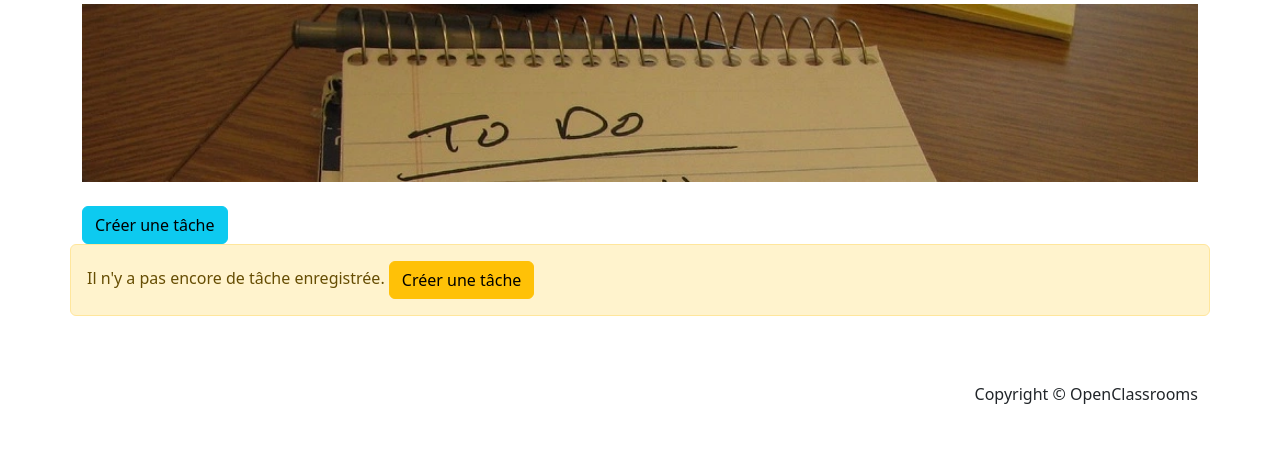
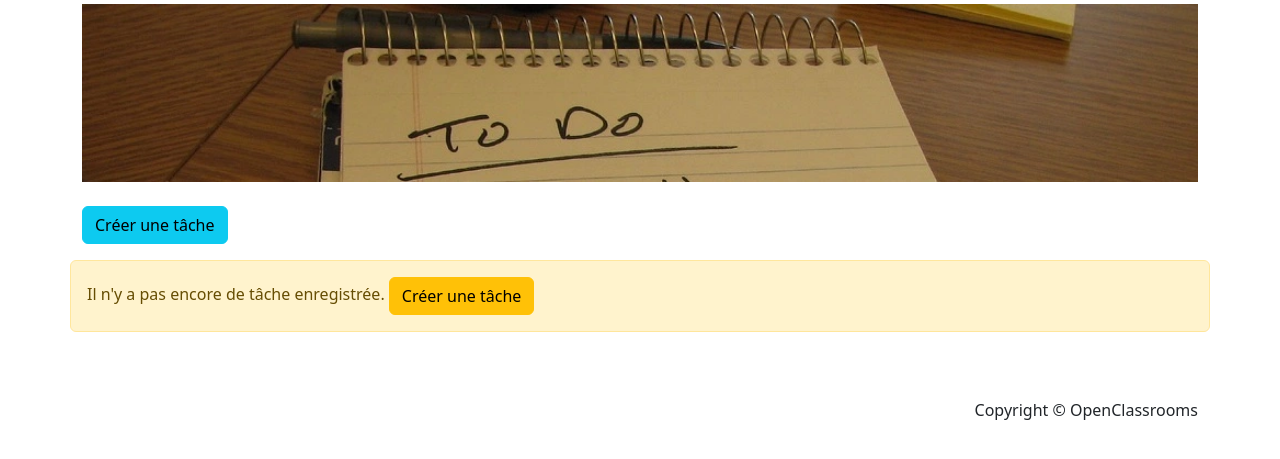
Before and after one commit to Herve-Dev/p8_todoandco, a Symfony app: template templates/task/list.html.twig in a window 1280 px wide. Shown: the part 120-579 px from the top of the page. Run offline with Twig, Linux system fonts and the light colour scheme; the template is opened without the code that fills it, so the values that code supplies are empty; some libraries are stand-ins or nearby versions.

Commit message:
update list.twig.html

```diff
--- a/templates/task/list.html.twig
+++ b/templates/task/list.html.twig
@@ -3,11 +3,11 @@
 {% block header_img %}<img class="slide-image" src="{{ asset('assets/img/todolist_content.webp') }}" alt="todo list">{% endblock %}
 
 {% block body %}
-    <a href="{{ path('task_create') }}" class="btn btn-info pull-right">Créer une tâche</a>
+    <a href="{{ path('task_create') }}" class="btn btn-info mb-3">Créer une tâche</a>
     <div class="row">
         {% for task in tasks %}
         <div class="col-sm-4 col-lg-4 col-md-4">
-            <div class="thumbnail">
+            <div class="thumbnail shadow p-3 mb-5 bg-body rounded">
                 <div class="caption m-3">
                     <h4 class="float-end">
                         {% if task.isDone %}
@@ -19,14 +19,14 @@
                     <h4><a href="{{ path('task_edit', {'id' : task.id }) }}">{{ task.title }}</a></h4>
                     <p>{{ task.content }}</p>
                 </div>
-                <div>
+                <div class="d-flex">
                     <form action="{{ path('task_toggle', {'id' : task.id }) }}">
-                        <button class="btn btn-success btn-sm pull-right">
+                        <button class="btn btn-success btn-sm">
                             {% if not task.isDone %}Marquer comme faite{% else %}Marquer non terminée{% endif %}
                         </button>
                     </form>
                     <form action="{{ path('task_delete', {'id' : task.id }) }}">
-                        <button class="btn btn-danger btn-sm pull-right">Supprimer</button>
+                        <button class="btn btn-danger btn-sm ms-2">Supprimer</button>
                     </form>
                 </div>
             </div>
```
